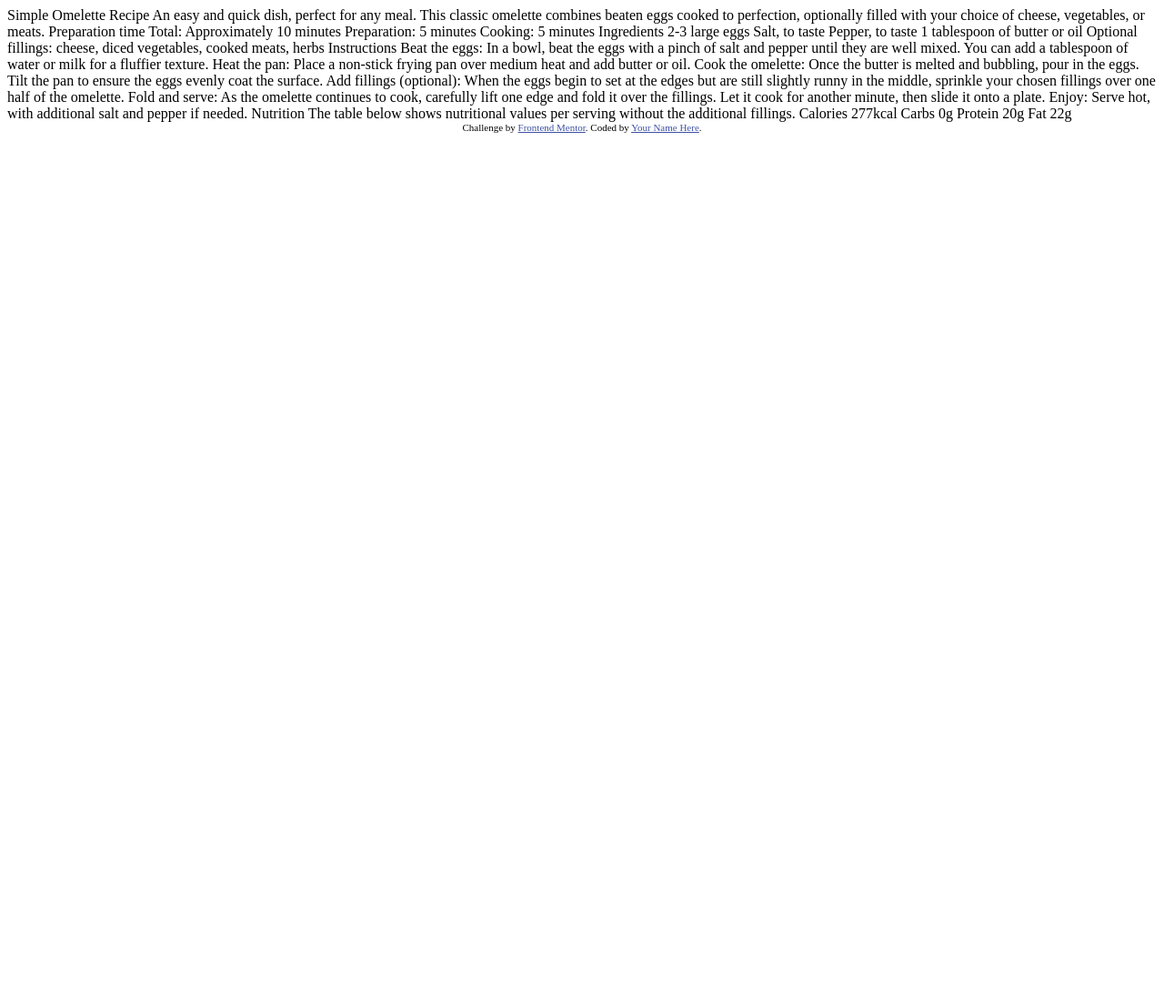
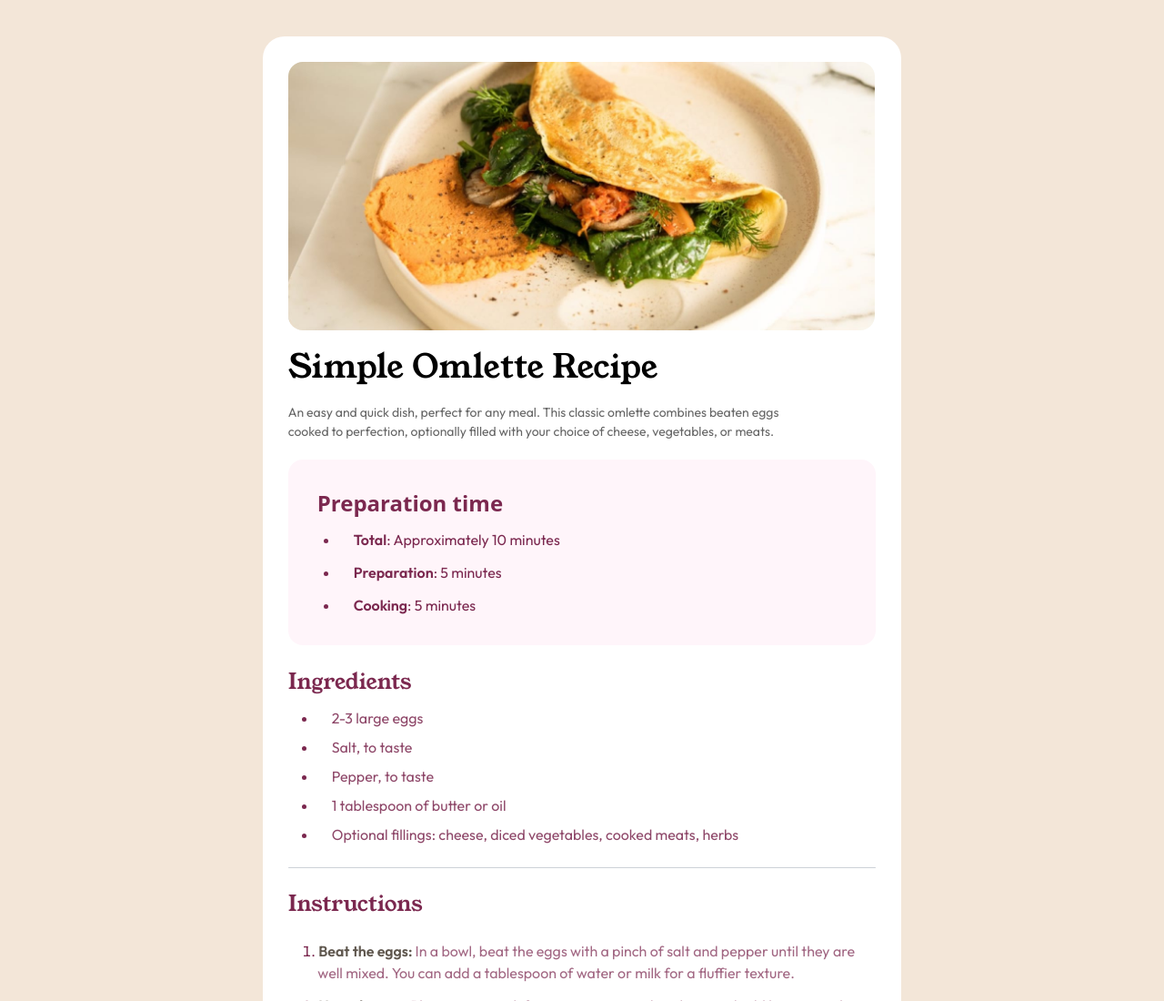
Before and after one commit to kpanchal29/recipe-page-main, a website: page index.html in a window 1280 px wide. Shown: the top 1100 px of the page at 91% size. Before the commit the page ends 800 px from the top, so only its background shows below. Drawn offline with nearby package versions, Linux system fonts and the light colour scheme.

Commit message:
Solution Done

```diff
--- a/index.html
+++ b/index.html
@@ -5,6 +5,13 @@
   <meta name="viewport" content="width=device-width, initial-scale=1.0"> <!-- displays site properly based on user's device -->
 
   <link rel="icon" type="image/png" sizes="32x32" href="./assets/images/favicon-32x32.png">
+  <script src="https://cdn.tailwindcss.com"></script>
+  <link rel="preconnect" href="https://fonts.googleapis.com">
+  <link rel="preconnect" href="https://fonts.gstatic.com" crossorigin>
+  <link href="https://fonts.googleapis.com/css2?family=Young+Serif&display=swap" rel="stylesheet">
+  <link rel="preconnect" href="https://fonts.googleapis.com">
+  <link rel="preconnect" href="https://fonts.gstatic.com" crossorigin>
+  <link href="https://fonts.googleapis.com/css2?family=Outfit:wght@100..900&display=swap" rel="stylesheet">
 
   <title>Frontend Mentor | Recipe page</title>
 
@@ -12,66 +19,118 @@
   <style>
     .attribution { font-size: 11px; text-align: center; }
     .attribution a { color: hsl(228, 45%, 44%); }
+    .magic { background-color: hsl(30, 54%, 90%)}
+    .font { font-family: "Young Serif", serif;
+            font-weight: 400;
+            font-style: normal;
+          }
+    .font2 { font-family: "Outfit", sans-serif; font-size: 16px;}
+    .magic2 { background-color:  hsl(330, 100%, 98%);}
+    span li ul{
+      margin: 0px;
+      width: 0px;
+    }
   </style>
 </head>
-<body>
+<body class="sm:bg-[#f3e6d8] flex justify-center items-center sm:my-10 bg-white">
+  <main>
+    <div class="bg-white h-auto w-auto rounded-3xl sm:p-7">
+      <img src="image-omelette.jpeg" alt="omlette-image" class="sm:rounded-2xl sm:h-[295px] w-auto"/>
+      <div class="sm:p-0 p-4">
+        <h2 class="font mt-5 text-4xl">Simple Omlette Recipe</h2>
+        <p class="text-[14px] text-justify mt-5 font2 opacity-60">An easy and quick dish, perfect for any meal. This classic omlette combines beaten eggs<br> cooked to perfection, optionally filled with your choice of cheese, vegetables, or meats.</p>
+        <div class="magic2 mt-5 h-auto p-8 rounded-2xl">
+            <a class="text-[#7b284f] text-2xl font-semibold">Preparation time</a>
+            <ul class="list-disc text-[#7b284f] ml-6 flex flex-col gap-3 mt-3 font2 ">
+              <li><span class="sm:ml-4 font-semibold">Total</span>: Approximately 10 minutes</li>
+              <li><span class="sm:ml-4 font-semibold">Preparation</span>: 5 minutes</li>
+              <li><span class="sm:ml-4 font-semibold">Cooking</span>: 5 minutes</li>
 
-  Simple Omelette Recipe
+            </ul>
+        </div>
+        <div>
+          <h1 class="font mt-6 text-2xl text-[#7b284f]"> Ingredients</h1>
+          <ul class="list-disc text-[#7b284f] ml-8 flex flex-col gap-2 font2 mt-3 ">
+            <li><span class="ml-4 opacity-85">2-3 large eggs</span></li>
+            <li><span class="ml-4 opacity-85">Salt, to taste</span></li>
+            <li><span class="ml-4 opacity-85">Pepper, to taste</span></li>
+            <li><span class="ml-4 opacity-85">1 tablespoon of butter or oil</span></li>
+            <li><span class="ml-4 opacity-85">Optional fillings: cheese, diced vegetables, cooked meats, herbs</span></li>
+          </ul>
+        </div>
+        <div class="bg-gray-400 h-[0.2px] w-auto opacity-50 mt-6 rounded-2xl"></div>
+        <div class="flex flex-col">
+          <h1 class="font mt-6 text-2xl text-[#7b284f]">Instructions</h1>
+          <ul class="list-decimal mt-6 text-[#7b284f] font2 list-inside flex flex-col gap-3 ml-4">
+            <li><span class="font-semibold text-[#5f574e] text-left mt-1">Beat the eggs:
+              <span class="opacity-70 text-[#7b284f] font-normal  sm:whitespace-break-spaces">In a bowl, beat the eggs with a pinch of salt and pepper until they are
+     well mixed. You can add a tablespoon of water or milk for a fluffier texture.</span>
+            </span>
+            </li>
+            <li><span class="font-semibold text-[#5f574e] text-left m-0 p-0">Heat the pan:
+              <span class="opacity-70 text-[#7b284f] font-normal  sm:whitespace-break-spaces">Place a non-stick frying pan over medium heat and add butter or oil.</span>
+            </span>
+            </li>
+            <li><span class="font-semibold text-[#5f574e] text-left m-0 p-0">Cook the Omelette:
+              <span class="opacity-70 text-[#7b284f] font-normal  sm:whitespace-break-spaces"> Once the butter is melted and bubbling, pour in the eggs. Tilt the
+     pan to ensure the eggs evenly coat the surface.</span>
+            </span>
+            </li>
+            <li><span class="font-semibold text-[#5f574e] text-left m-0 p-0 ">Add fillings(optional):
+              <span class="opacity-70 text-[#7b284f] font-normal  sm:whitespace-break-spaces text-start"> When the eggs begin to set at the edges but are still slightly
+     runny in the middle,sprinkle your chosen fillings over one half of the omellete</span>
+            </span>
+            </li>
+            <li><span class="font-semibold text-[#5f574e] text-left m-0 p-0 ">Fold and serve:
+              <span class="opacity-70 text-[#7b284f] font-normal  sm:whitespace-break-spaces"> As the omelette continues to cook, carefully lift one edge and fold it
+     over the fillings. Let it cook for another minute, then slide it onto a plate.</span>
+            </span>
+            </li>
+            <li><span class="font-semibold text-[#5f574e] text-left m-0 p-0 ">Enjoy:
+              <span class="opacity-70 text-[#7b284f] font-normal  sm:whitespace-break-spaces"> Serve hot, with additional salt and pepper if needed.</span>
+            </span>
+            </li>
 
-  An easy and quick dish, perfect for any meal. This classic omelette combines beaten eggs cooked
-  to perfection, optionally filled with your choice of cheese, vegetables, or meats.
+          </ul>
+        </div>
+        <div class="bg-gray-400 h-[0.2px] w-auto opacity-50 mt-6 rounded-2xl"></div>
+        <div>
+          <h1 class="font mt-6 text-2xl text-[#7b284f]">Nutrition</h1>
+          <p class="font2 opacity-60 mt-3">The table below shows nutritional values per serving without the additional fillings </p>
+          <table class="">
+            <tr class="flex ml-3 mt-5 font2">
+              <td class="opacity-60">Calories</td>
+              <td class="text-[#7b284f] font-semibold sm:pl-[283px] pl-12 ">277kcal</td>
+            </tr>
+          </table>
+          <div class="bg-gray-400 h-[0.2px] w-auto opacity-50 mt-2 rounded-2xl"></div>
+          <table class="">
+            <tr class="flex ml-3 mt-5 font2">
+              <td class="opacity-60">Carbs</td>
+              <td class="text-[#7b284f] font-semibold sm:pl-[298px] pl-[63px]">0g</td>
+            </tr>
+          </table>
+          <div class="bg-gray-400 h-[0.2px] w-auto opacity-50 mt-2 rounded-2xl"></div>
+          <table class="">
+            <tr class="flex ml-3 mt-5 font2">
+              <td class="opacity-60">Protein</td>
+              <td class="text-[#7b284f] font-semibold sm:pl-72 pl-[53px]">20g</td>
+            </tr>
+          </table>
+          <div class="bg-gray-400 h-[0.2px] w-auto opacity-50 mt-2 rounded-2xl"></div>
+          <table class="">
+            <tr class="flex justify-evenly ml-3 mt-5 font2">
+              <td class="opacity-60">Fat</td>
+              <td class="text-[#7b284f] font-semibold sm:pl-[313px] pl-[80px]">22g</td>
+            </tr>
+          </table>
+        </div>
+      </div>
 
-  Preparation time
 
-  Total: Approximately 10 minutes
-  Preparation: 5 minutes
-  Cooking: 5 minutes
+    </div>
+  </main>
 
-  Ingredients
 
-  2-3 large eggs
-  Salt, to taste
-  Pepper, to taste
-  1 tablespoon of butter or oil
-  Optional fillings: cheese, diced vegetables, cooked meats, herbs
-
-  Instructions
-
-  Beat the eggs: In a bowl, beat the eggs with a pinch of salt and pepper until they are well mixed.
-  You can add a tablespoon of water or milk for a fluffier texture.
-
-  Heat the pan: Place a non-stick frying pan over medium heat and add butter or oil.
-
-  Cook the omelette: Once the butter is melted and bubbling, pour in the eggs. Tilt the pan to ensure
-  the eggs evenly coat the surface.
-
-  Add fillings (optional): When the eggs begin to set at the edges but are still slightly runny in the
-  middle, sprinkle your chosen fillings over one half of the omelette.
-
-  Fold and serve: As the omelette continues to cook, carefully lift one edge and fold it over the
-  fillings. Let it cook for another minute, then slide it onto a plate.
-
-  Enjoy: Serve hot, with additional salt and pepper if needed.
-
-  Nutrition
-
-  The table below shows nutritional values per serving without the additional fillings.
-
-  Calories
-  277kcal
-
-  Carbs
-  0g
-
-  Protein
-  20g
-
-  Fat
-  22g
-
-  <div class="attribution">
-    Challenge by <a href="https://www.frontendmentor.io?ref=challenge" target="_blank">Frontend Mentor</a>.
-    Coded by <a href="#">Your Name Here</a>.
-  </div>
 </body>
 </html>
--- /dev/null
+++ b/input.css
@@ -0,0 +1,3 @@
+@tailwind base;
+@tailwind components;
+@tailwind utilities;
--- /dev/null
+++ b/package.json
@@ -0,0 +1,5 @@
+{
+  "devDependencies": {
+    "tailwindcss": "^3.4.4"
+  }
+}
--- /dev/null
+++ b/tailwind.config.js
@@ -0,0 +1,8 @@
+/** @type {import('tailwindcss').Config} */
+module.exports = {
+  content: ["./src/**/*.{html,js}"],
+  theme: {
+    extend: {},
+  },
+  plugins: [],
+}
```
Also changed, not shown: image-omelette.jpeg (renamed from assets/images/image-omelette.jpeg), 1 other file.
